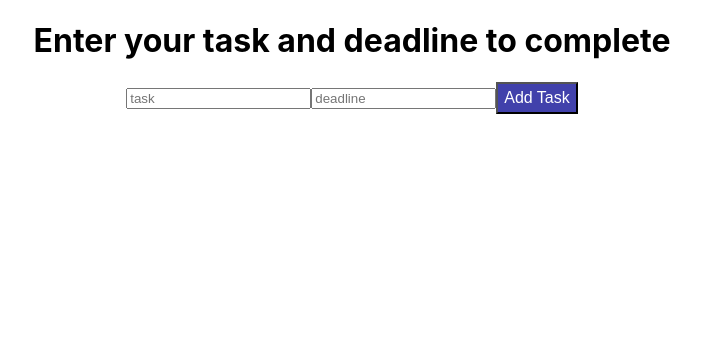
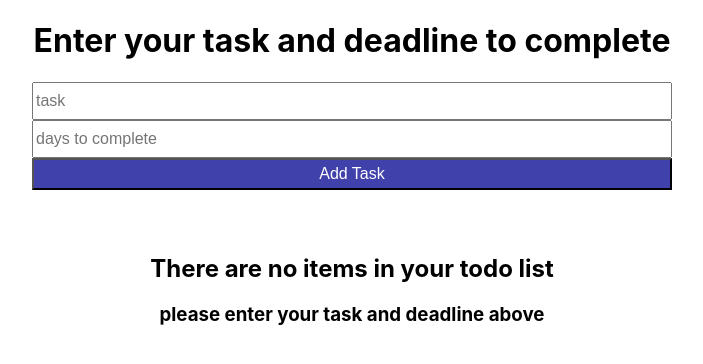
Before and after one commit to bboysamuel/todoListWithTypeScriptAndJest, a React (Create React App) app: page / in a window 1280 px wide. Shown: the top 364 px of the page, without its empty margins (288-991 px from the left). Built offline with nearby package versions, Linux system fonts and the light colour scheme.

Commit message:
updated readme

```diff
--- a/src/components/App.css
+++ b/src/components/App.css
@@ -28,10 +28,22 @@
   margin-top: 4rem;
 }
 
+.todoInputForm {
+    display: flex;
+    flex-direction: column;
+    width: 50%;
+    margin: 0 auto;
+
+}
+
 button {
   background-color: rgb(65, 65, 171);
   color: white;
   height: 2rem;
   font-size: 1rem;
+}
 
+input {
+  height: 2rem;
+  font-size: 1rem;
 }
--- a/src/components/InputTask.tsx
+++ b/src/components/InputTask.tsx
@@ -41,11 +41,11 @@ const InputTask = (props: any) => {
 
   return (<div>
 
-    <form
+    <form className="todoInputForm"
       onSubmit={handleAddTaskToList}
     >
       <input id="inputForTask" placeholder="task" type="text" value={task} onChange={handleTaskInput} />
-      <input placeholder="deadline" type="number" value={deadline} onChange={handleDeadlineInput} />
+      <input placeholder="days to complete" type="number" value={deadline} onChange={handleDeadlineInput} />
 
       <button
         // onClick={handleAddTaskToList}
@@ -62,7 +62,7 @@ const InputTask = (props: any) => {
             <ul className="ulTodoList">
               <ul id={`${taskName}`} className="todoListTask">
                 <li> <h4>Task: {taskName} </h4> </li>
-                <li> <h5> Due Date: {deadline} </h5> </li>
+                <li> <h5> Days left to complete: {deadline} </h5> </li>
                 < DeleteTaskButton
                 handleRemoveTask={handleRemoveTask}
                 todo={todo}
@@ -72,6 +72,16 @@ const InputTask = (props: any) => {
           </div>
           )
       })}
+
+      {todoList.length < 1
+      ?
+      <div>
+        <h2>There are no items in your todo list</h2>
+        <h3> please enter your task and deadline above </h3>
+      </div>
+      :
+      ''
+      }
     </div>
   </div>)
 
```
Also changed, not shown: 1 other file (tests, documents, lock files or other folders).
